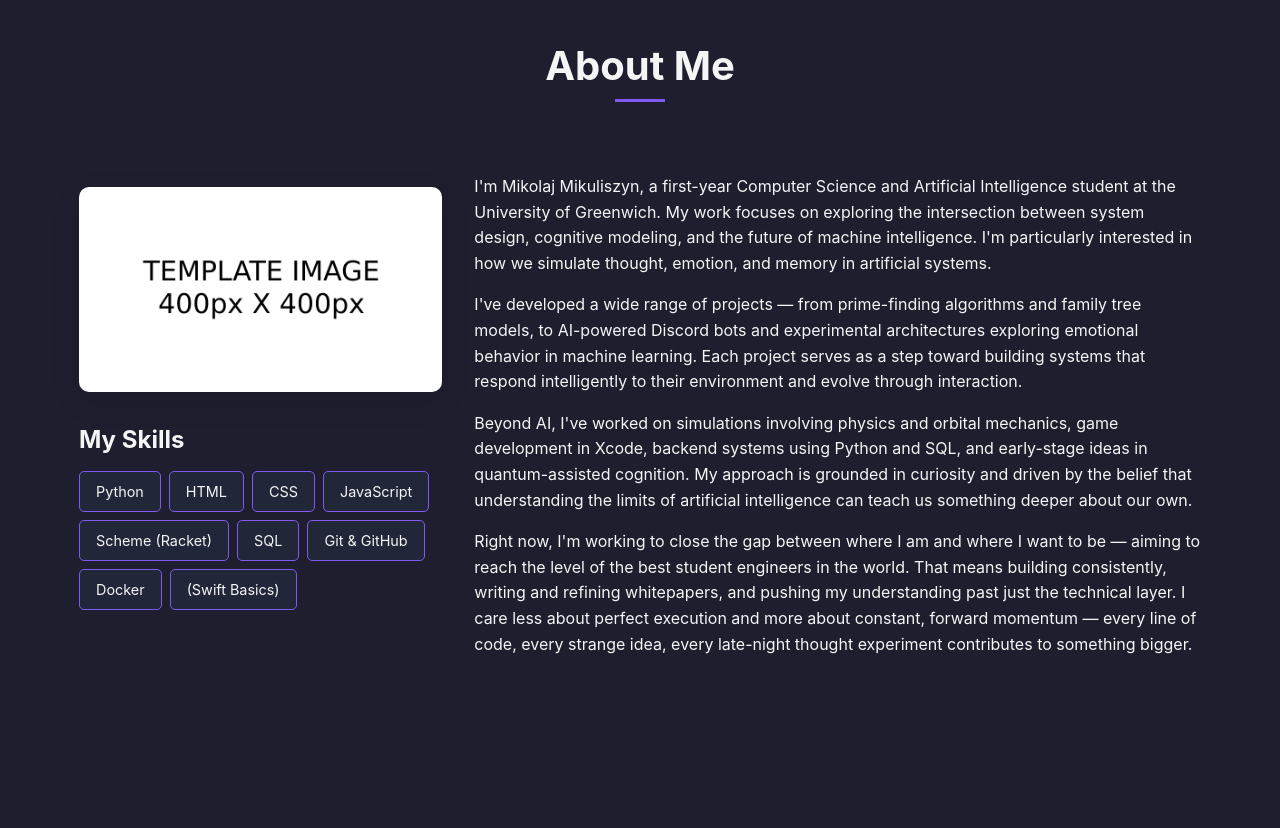
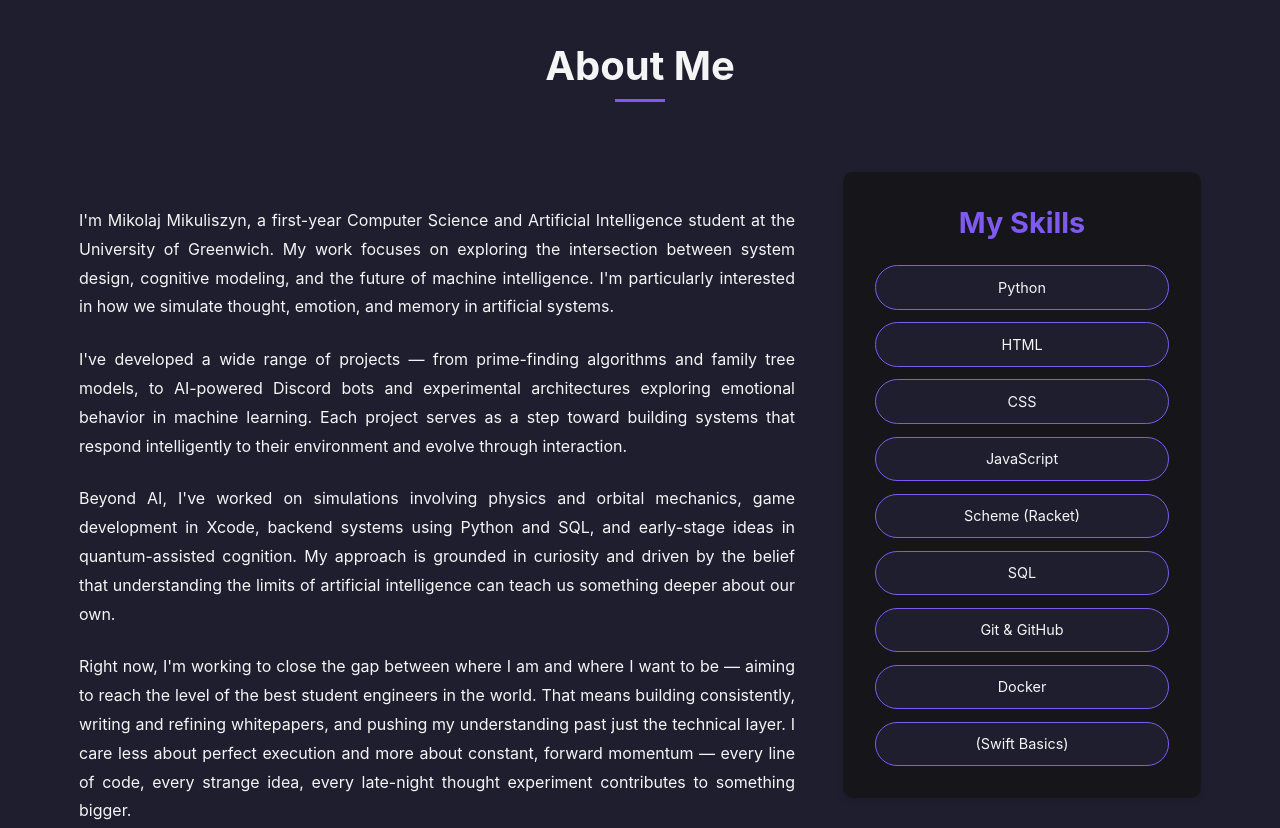
Before and after one commit to miki-przygoda/miki-przygoda.github.io, a plain HTML site: page index.html in a window 1280 px wide. Shown: the part 720-1548 px from the top of the page. Drawn offline with nearby package versions, Linux system fonts and the light colour scheme.

Commit message:
some small changes before public push

```diff
--- a/assets/css/style.css
+++ b/assets/css/style.css
@@ -123,6 +123,18 @@ body {
     min-height: 100vh;
     overflow-x: hidden;
     padding-top: 80px;
+    -webkit-user-select: none;
+    -moz-user-select: none;
+    -ms-user-select: none;
+    user-select: none;
+}
+
+/* Allow text selection for input and textarea */
+input, textarea {
+    -webkit-user-select: text;
+    -moz-user-select: text;
+    -ms-user-select: text;
+    user-select: text;
 }
 
 .container {
@@ -386,40 +398,73 @@ header.scrolled .nav-links a.active {
 /* About Section */
 .about-content {
     display: grid;
-    grid-template-columns: 1fr 2fr;
-    grid-gap: 2rem;
-    align-items: center;
-}
-
-.about-image {
+    grid-template-columns: 2fr 1fr;
+    gap: 3rem;
+    max-width: 1200px;
+    margin: 0 auto;
+    padding: 2rem 0;
+}
+
+.about-text {
+    text-align: justify;
+    line-height: 1.8;
+    color: var(--light-color);
+}
+
+.about-text p {
+    margin-bottom: 1.5rem;
+}
+
+.skills {
+    background-color: var(--dark-color);
+    padding: 2rem;
     border-radius: 10px;
-    overflow: hidden;
-    box-shadow: 0 10px 30px rgba(0, 0, 0, 0.1);
-}
-
-.skills {
-    margin-top: 2rem;
+    box-shadow: 0 4px 6px rgba(0, 0, 0, 0.1);
+    height: fit-content;
+    position: sticky;
+    top: 100px;
+}
+
+.skills h3 {
+    color: var(--secondary-color);
+    margin-bottom: 1.5rem;
+    text-align: center;
+    font-size: 1.8rem;
 }
 
 .skill-tags {
-    display: flex;
-    flex-wrap: wrap;
-    gap: 0.5rem;
+    display: grid;
+    grid-template-columns: 1fr;
+    gap: 0.8rem;
 }
 
 .skill-tags span {
-    background-color: rgba(52, 73, 94, 0.2);
-    color: var(--light-color);
-    padding: 0.5rem 1rem;
-    border-radius: 5px;
+    background-color: var(--primary-color);
+    color: var(--light-color);
+    padding: 0.6rem 1.2rem;
+    border-radius: 25px;
     font-size: 0.9rem;
     border: 1px solid var(--secondary-color);
-}
-
-[data-theme="charcoal"] .skill-tags span {
-    background-color: rgba(236, 240, 241, 0.1);
-    color: var(--light-color);
-    border-color: var(--secondary-color);
+    transition: all 0.3s ease;
+    width: 100%;
+    text-align: center;
+}
+
+.skill-tags span:hover {
+    background-color: var(--secondary-color);
+    transform: translateY(-2px);
+    box-shadow: 0 4px 8px rgba(0, 0, 0, 0.2);
+}
+
+@media screen and (max-width: 768px) {
+    .about-content {
+        grid-template-columns: 1fr;
+        gap: 2rem;
+    }
+
+    .skills {
+        position: static;
+    }
 }
 
 /* Projects Section */
--- a/index.html
+++ b/index.html
@@ -19,7 +19,8 @@
                 <li><a href="#intro">Home</a></li>
                 <li><a href="#about">About</a></li>
                 <li><a href="#projects">Projects</a></li>
-                <li><a href="#podcast">Podcast</a></li>
+                <!-- <li><a href="#podcast">Podcast</a></li> -->
+                <li><a href="#whitepapers">Whitepapers</a></li>
                 <li><a href="#contact">Contact</a></li>
             </ul>
             <div class="burger">
@@ -46,28 +47,6 @@
             <div class="container">
                 <h2>About Me</h2>
                 <div class="about-content">
-                    <div class="left-column">
-                        <div class="about-image">
-                            <img src="assets/images/TemplateImage.jpg" alt="Profile Picture">
-                        </div>
-
-                        <div class="skills">
-                            <h3>My Skills</h3>
-                            <div class="skill-tags">
-                                <!-- Technical Skills -->
-                                <span>Python</span>
-                                <span>HTML</span>
-                                <span>CSS</span>
-                                <span>JavaScript</span>
-                                <span>Scheme (Racket)</span>
-                                <span>SQL</span>
-                                <span>Git & GitHub</span>
-                                <span>Docker</span>
-                                <span>(Swift Basics)</span>
-                            </div>
-                        </div>
-                    </div>
-
                     <div class="about-text">
                         <p>
                             I'm Mikolaj Mikuliszyn, a first-year Computer Science and Artificial Intelligence student at the University of Greenwich. My work focuses on exploring the intersection between system design, cognitive modeling, and the future of machine intelligence. I'm particularly interested in how we simulate thought, emotion, and memory in artificial systems.
@@ -81,6 +60,22 @@
                         <p>
                             Right now, I'm working to close the gap between where I am and where I want to be — aiming to reach the level of the best student engineers in the world. That means building consistently, writing and refining whitepapers, and pushing my understanding past just the technical layer. I care less about perfect execution and more about constant, forward momentum — every line of code, every strange idea, every late-night thought experiment contributes to something bigger.
                         </p>
+                    </div>
+
+                    <div class="skills" style="margin-top: 1rem;">
+                        <h3>My Skills</h3>
+                        <div class="skill-tags">
+                            <!-- Technical Skills -->
+                            <span>Python</span>
+                            <span>HTML</span>
+                            <span>CSS</span>
+                            <span>JavaScript</span>
+                            <span>Scheme (Racket)</span>
+                            <span>SQL</span>
+                            <span>Git & GitHub</span>
+                            <span>Docker</span>
+                            <span>(Swift Basics)</span>
+                        </div>
                     </div>
                 </div>
             </div>
@@ -115,7 +110,7 @@
         <section id="whitepapers" class="whitepapers">
             <div class="container">
                 <h2>Whitepapers</h2>
-                <p class="section-intro">Whitepapers will be added here in the future once they are fully developed and ready for publication. Stay tuned for detailed analyses on AI, system design, and cognitive modeling.</p>
+                <p class="section-intro">Whitepapers will be added here in the future (non complete versions will also be here)</p>
                 <div class="whitepaper-grid">
                 </div>
             </div>
```
